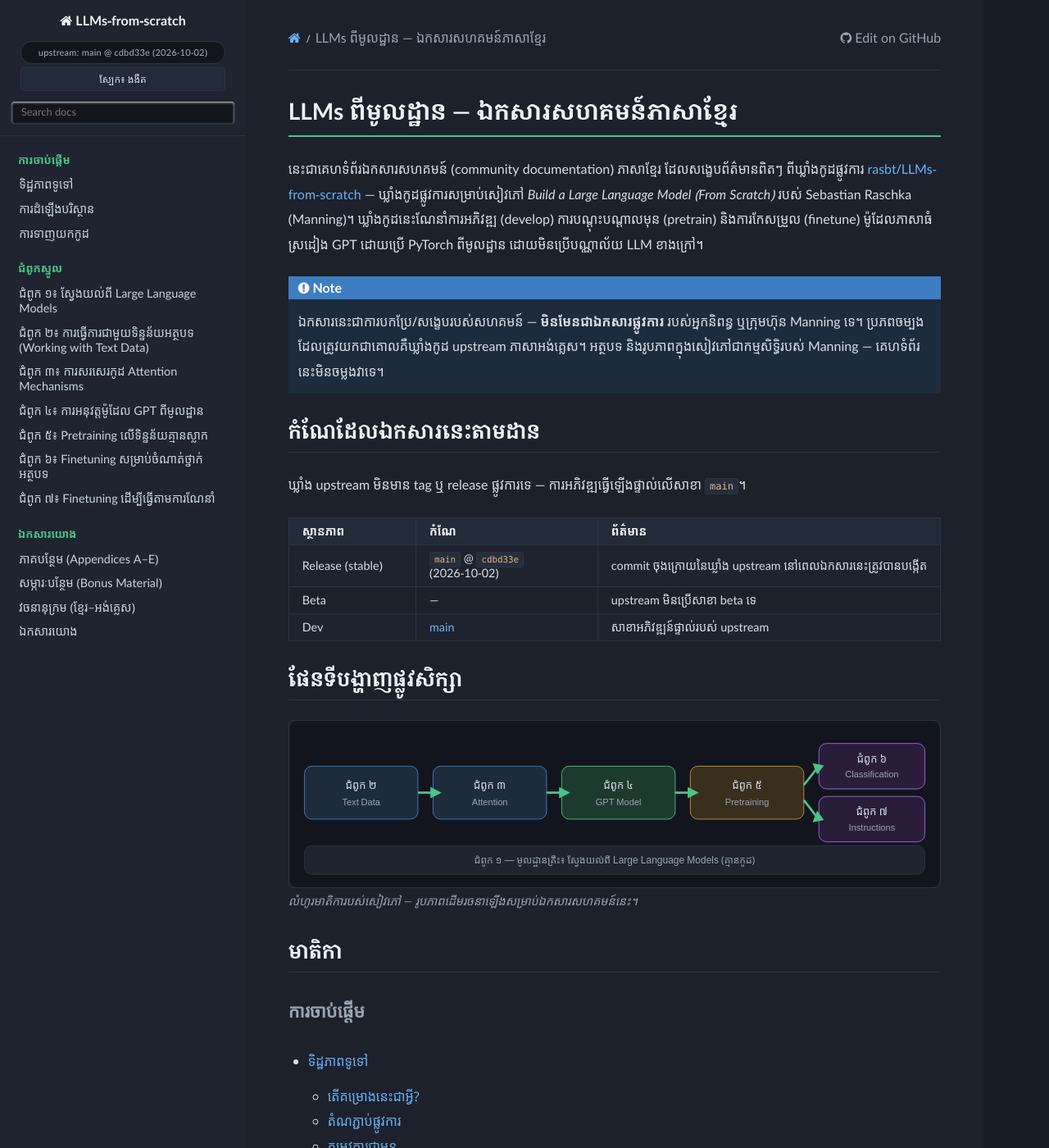
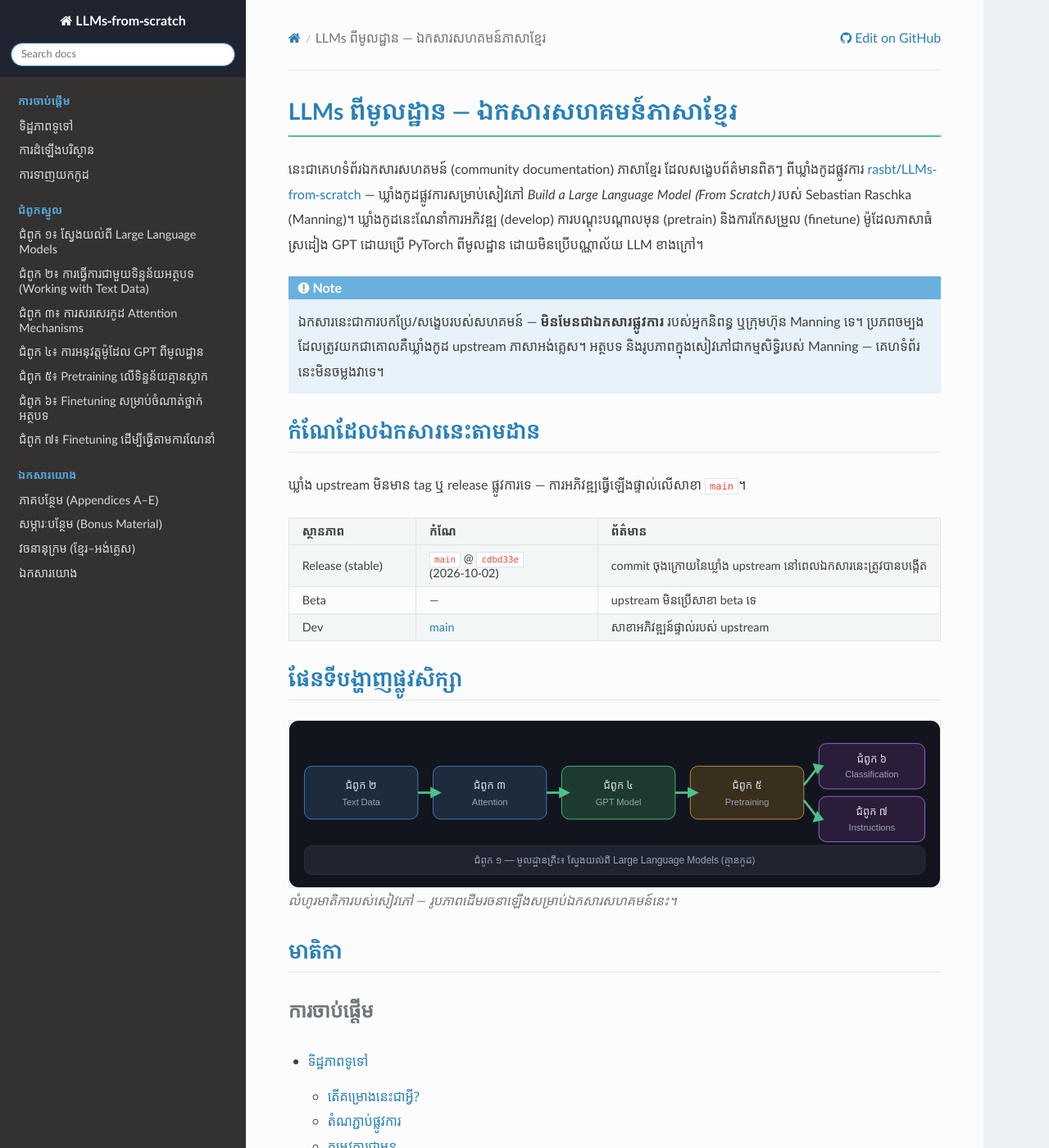
Before and after one commit to Khmer-OpenDocs/LLMs-from-scratch, a Sphinx documentation site: the page built from source/index.rst, in a window 1280 px wide and 1400 px high. Shown: the whole window at 82% size. Built offline with Sphinx 7.4.7 and the Read the Docs theme 3.1.0, drawn with Linux system fonts in a browser that asks for light colours.

Commit message:
feat: remove sidebar badge and toggle; follow system color-scheme preference

```diff
--- a/source/_static/custom.css
+++ b/source/_static/custom.css
@@ -479,45 +479,6 @@
 }
 
 /* ==========================================================================
-   Sidebar header extras (badge + theme toggle) — same in both palettes
-   ========================================================================== */
-
-.km-version-badge {
-  display: block;
-  margin: 6px 12px 4px;
-  padding: 3px 8px;
-  font-size: 11px;
-  letter-spacing: .2px;
-  color: #a8b2c1;
-  background: #12151d;
-  border: 1px solid var(--km-border);
-  border-radius: 999px;
-  text-align: center;
-  white-space: nowrap;
-  overflow: hidden;
-  text-overflow: ellipsis;
-}
-
-.km-theme-toggle {
-  display: block;
-  width: calc(100% - 24px);
-  margin: 4px 12px 10px;
-  padding: 5px 8px;
-  font-size: 12px;
-  font-family: inherit;
-  color: #d8dee9;
-  background: #232a38;
-  border: 1px solid var(--km-border);
-  border-radius: 4px;
-  cursor: pointer;
-}
-
-.km-theme-toggle:hover {
-  background: #2f3850;
-  color: #fff;
-}
-
-/* ==========================================================================
    LIGHT palette — opt-in via data-theme="light"
    ========================================================================== */
 
--- a/source/_templates/layout.html
+++ b/source/_templates/layout.html
@@ -21,7 +21,7 @@
 <script type="application/ld+json">
 {"@context":"https://schema.org","@type":"WebSite","name":"{{ html_title|striptags|e }}","url":"{{ km_baseurl }}","inLanguage":["km","en"],"potentialAction":{"@type":"SearchAction","target":{"@type":"EntryPoint","urlTemplate":"{{ km_baseurl }}search.html?q={search_term_string}"},"query-input":"required name=search_term_string"}}
 </script>
-<script>try{var t=localStorage.getItem("km-docs-theme");if(t){document.documentElement.setAttribute("data-theme",t);}}catch(e){}</script>
+<script>try{if(window.matchMedia&&window.matchMedia("(prefers-color-scheme: light)").matches){document.documentElement.setAttribute("data-theme","light");}}catch(e){}</script>
 {% endblock %}
 
 {% block sidebartitle %}
@@ -30,22 +30,5 @@
   <img src="{{ pathto('_static/' + logo, 1) }}" class="logo" alt="Logo"/>
   {%- endif %}
 </a>
-<div class="km-version-badge" title="Upstream version tracked by this site">upstream: main @ cdbd33e (2026-10-02)</div>
-<button id="km-theme-toggle" type="button" class="km-theme-toggle">ងងឹត / ភ្លឺ</button><script>
-(function(){
-  var b = document.getElementById("km-theme-toggle");
-  function label(){
-    var cur = document.documentElement.getAttribute("data-theme");
-    b.textContent = (cur === "light") ? "ស្បែក៖ ភ្លឺ" : "ស្បែក៖ ងងឹត";
-  }
-  label();
-  b.addEventListener("click", function(){
-    var cur = document.documentElement.getAttribute("data-theme") === "light" ? "dark" : "light";
-    document.documentElement.setAttribute("data-theme", cur);
-    try{ localStorage.setItem("km-docs-theme", cur); }catch(e){}
-    label();
-  });
-})();
-</script>
 {% include "searchbox.html" %}
 {% endblock %}
```
